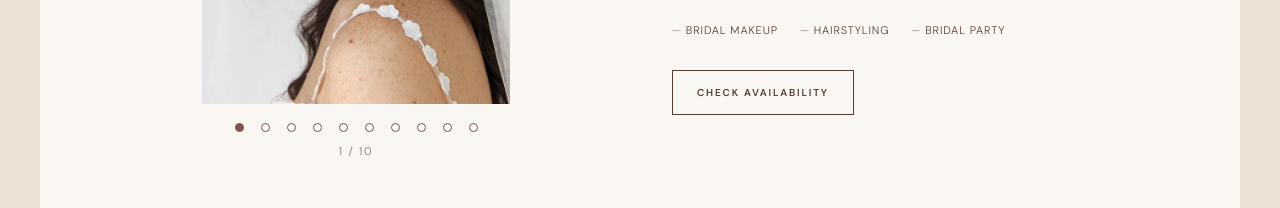
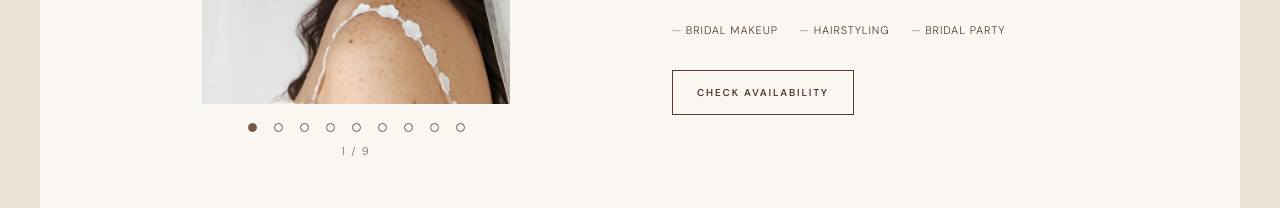
Before and after one commit to ceciliarojasdc-lab/A-makeup-story, a plain HTML site: page index.html in a window 1280 px wide. Shown: the part 2383-2591 px from the top of the page. Drawn offline with Linux system fonts and the light colour scheme; a web font is replaced by a local one.

Commit message:
Add files via upload

```diff
--- a/index.html
+++ b/index.html
@@ -58,7 +58,7 @@ document.querySelectorAll('[data-lang]').forEach(btn=>btn.addEventListener('clic
 const nav=document.getElementById('main-nav'),toggle=document.querySelector('.mobile-toggle');toggle.addEventListener('click',()=>{const expanded=toggle.getAttribute('aria-expanded')==='true';toggle.setAttribute('aria-expanded',String(!expanded));nav.classList.toggle('open',!expanded)});nav.querySelectorAll('a').forEach(a=>a.addEventListener('click',()=>{nav.classList.remove('open');toggle.setAttribute('aria-expanded','false')}));document.getElementById('year').textContent=new Date().getFullYear();
 document.getElementById('contactForm').addEventListener('submit',function(e){e.preventDefault();if(!this.reportValidity())return;const data=new FormData(this),labels=lang==='es'?['Nombre','Apellido','Correo','Celular','Fecha del evento','Lugar del evento','Comentarios']:['First name','Last name','Email','Phone','Event date','Event location','Comments'],keys=['firstName','lastName','email','phone','eventDate','eventLocation','comments'];const body=keys.map((key,i)=>labels[i]+': '+(data.get(key)||'—')).join('\n');const mailto='mailto:'+CONTACT_EMAIL+'?subject='+encodeURIComponent(words[lang].mailSubject)+'&body='+encodeURIComponent(body);window.location.href=mailto;});
 
-const galleryFiles={"bridal": ["bridal", "bridal-redhead", "bridal-veil", "bridal-accessory", "bridal-editorial", "bridal-outdoors", "bridal-portrait", "bridal-flowers", "bridal-horizontal", "behind-scenes"], "social": ["social", "social-coral", "social-robe", "social-process", "products"]};
+const galleryFiles={"bridal": ["bridal", "bridal-redhead", "bridal-veil", "bridal-accessory", "bridal-editorial", "bridal-outdoors", "bridal-portrait", "bridal-flowers", "behind-scenes"], "social": ["social", "social-coral", "social-robe", "social-process", "products"]};
 document.querySelectorAll('[data-gallery]').forEach(g=>{
  const files=galleryFiles[g.dataset.gallery], img=g.querySelector('img'), stage=g.querySelector('.gallery-stage'), dots=g.querySelector('.gallery-dots'), count=g.querySelector('.gallery-count');let index=0,start=null;
  const buttons=files.map((f,i)=>{const b=document.createElement('button');b.type='button';b.className='gallery-dot';b.addEventListener('click',()=>show(i));dots.append(b);return b});
```
